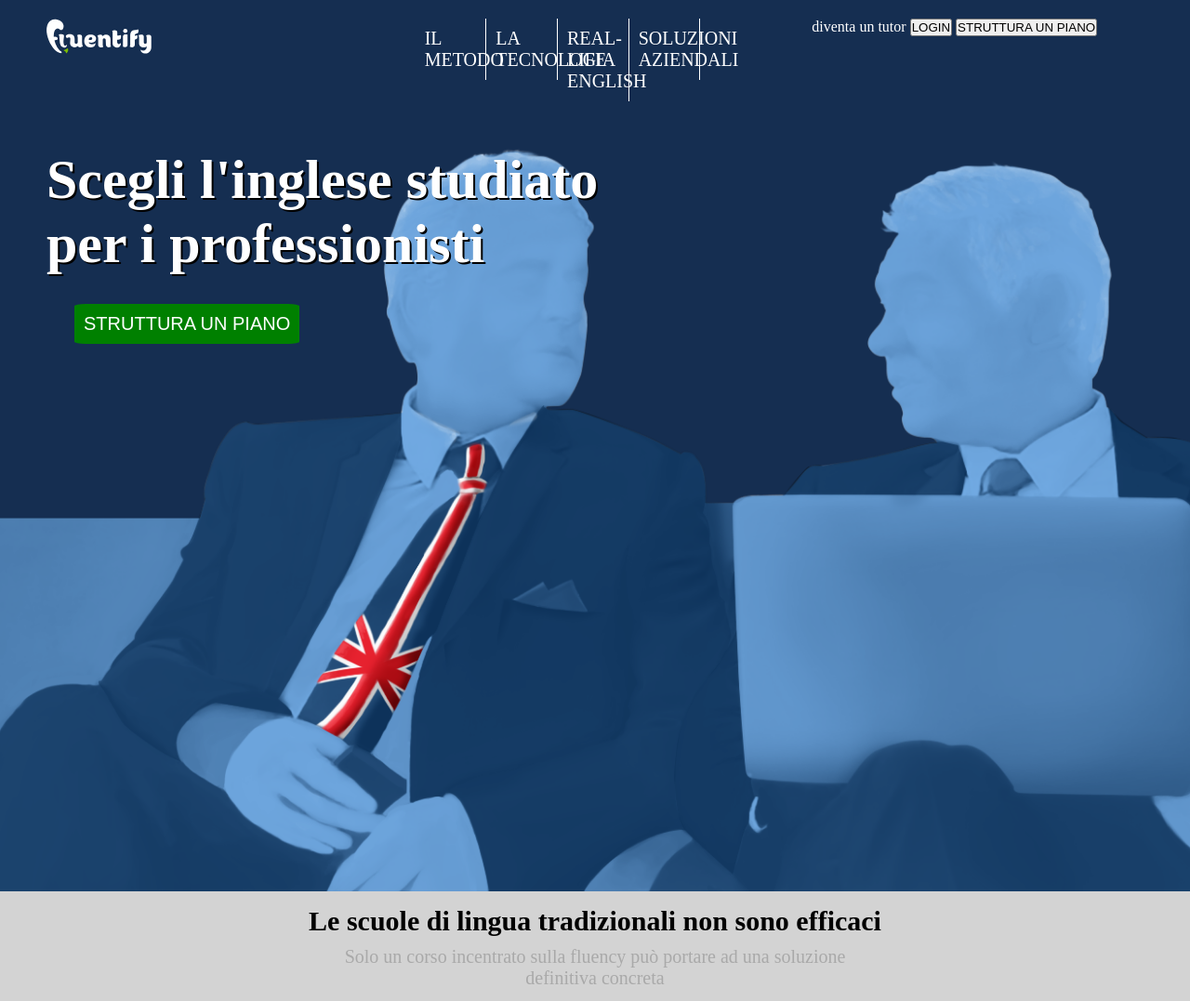
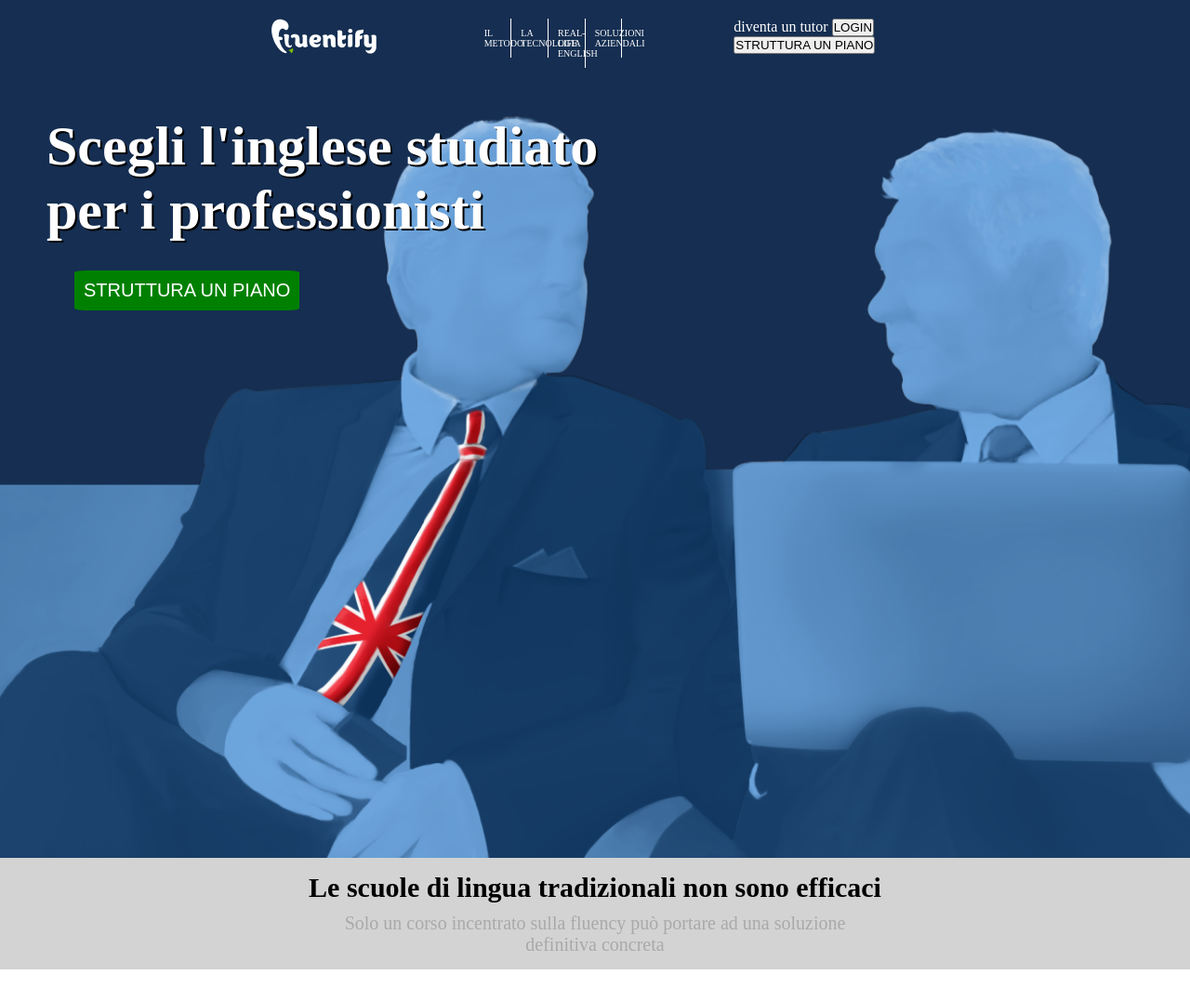
Before and after one commit to KobeGit24/html-css-fluentify, a plain HTML site: page index.html in a window 1280 px wide. Shown: the top 1077 px of the page at 93% size. Drawn offline with Linux system fonts and the light colour scheme.

Commit message:
esercizio fluentify 2

```diff
--- a/css/style.css
+++ b/css/style.css
@@ -11,6 +11,8 @@
 
 .clearfix {
   padding-bottom: 30px;
+  width: 70%;
+  margin: 0 auto;
 }
 
 .clearfix::after {
@@ -21,7 +23,7 @@
 
 .navigator {
   float: left;
-  width: calc(100%/3);
+  width: calc(100%/3 - 20px);
   padding: 20px
 }
 
@@ -37,7 +39,7 @@ ul > li{
   width: calc(100%/4 - 20px);
   padding: 10px;
   color: #fff;
-  font-size: 20px;
+  font-size: 10px;
   text-transform: uppercase;
   border-right: 1px solid #fff;
 }
@@ -49,10 +51,13 @@ ul > li{
   color: #fff;
 }
 
+.login > button {
+}
+
 .logo {
   float: left;
   width: calc(100%/3);
-  padding: 20px 50px;
+  padding: 20px 100px;
 
 }
 
```
